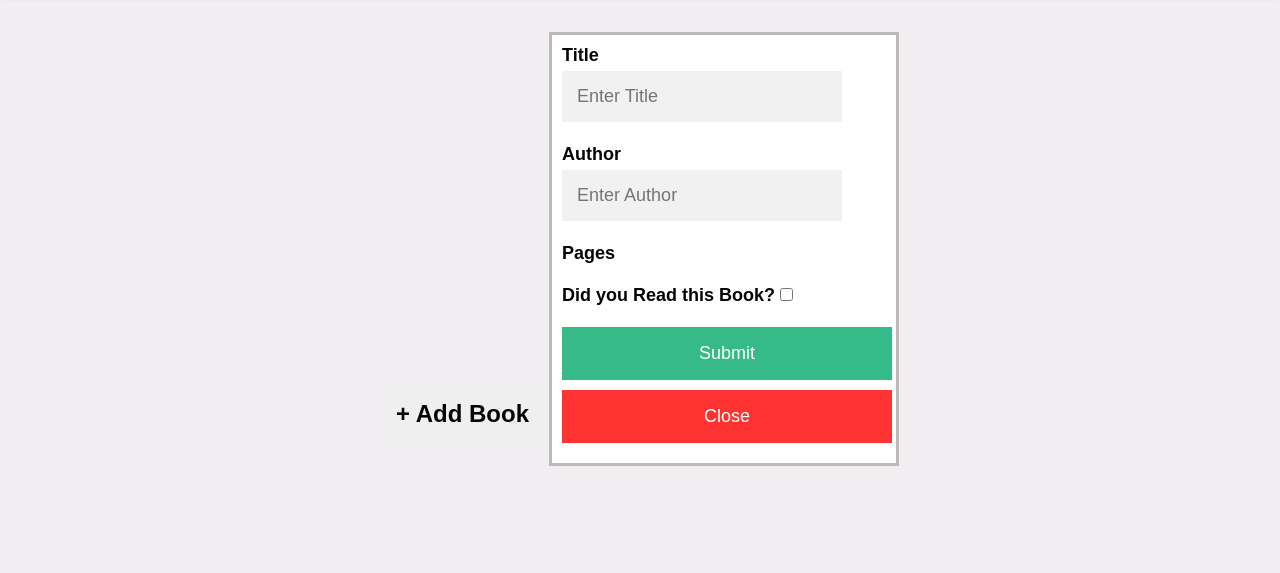
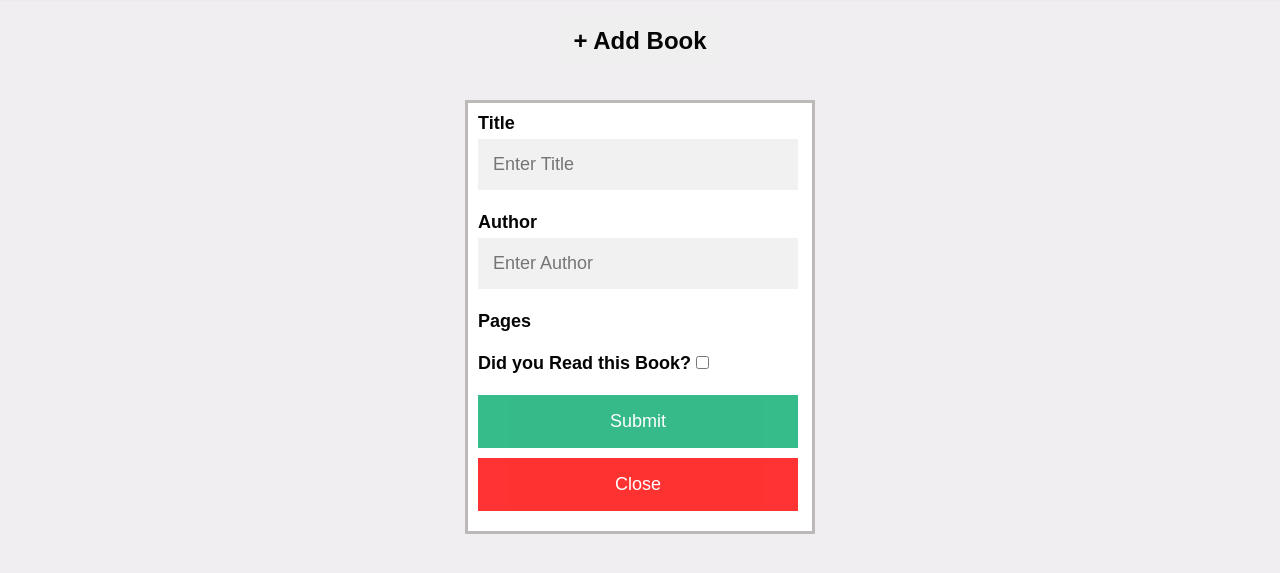
Before and after one commit to cflores12/Library, a plain HTML site: page index.html in a window 1280 px wide. Both pictures are taken after a click on the button "+ Add Book". Shown: the part 55-628 px from the top of the page. Drawn offline with Linux system fonts and the light colour scheme.

Commit message:
fix form style

```diff
--- a/main.js
+++ b/main.js
@@ -73,7 +73,7 @@ function removeElement(title)
 }
 
 function openForm() {
-  document.getElementById("myForm").style.display = "inline-block";
+  document.getElementById("myForm").style.display = "block";
 }
 
 function closeForm() {
--- a/style.css
+++ b/style.css
@@ -84,8 +84,7 @@ input {
 }
 
 .form-container input[type=text], .form-container input[type=password] {
-  width: 400px;
-  max-width: 100%;
+  width: 320px;
   padding: 15px;
   margin: 5px 0 22px 0;
   border: none;
@@ -99,6 +98,7 @@ input {
 
 .form-container input[type=number] {
   width: 50px;
+  background-color: white;
 }
 
 .form-container .btn {
@@ -106,7 +106,7 @@ input {
   color: white;
   padding: 16px 20px;
   border: none;
-  width: 330px;
+  width: 320px;
   margin-bottom:10px;
   opacity: 0.8;
 }
```
